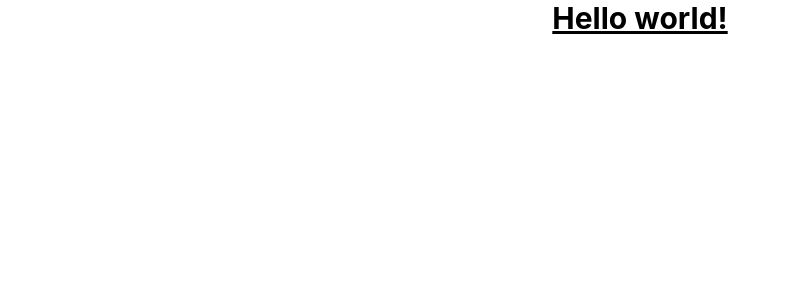
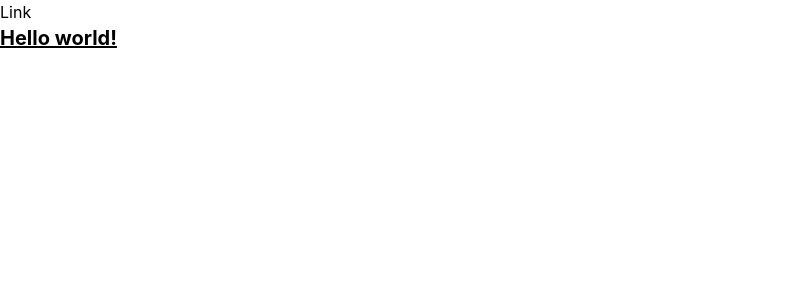
Before and after one commit to DuongDo2410/Case_Study_Module6_Frontend, a React (Create React App) app: page / in a window 1280 px wide. Shown: the top 300 px of the page, without its empty margins (0-790 px from the left). Built offline with nearby package versions, Linux system fonts and the light colour scheme.

Commit message:
update master

```diff
--- a/src/App.js
+++ b/src/App.js
@@ -1,10 +1,11 @@
 import logo from "./logo.svg";
 import "./App.css";
+import Header from "./components/header/header";
 
 function App() {
   return (
-    <div className="App">
-      <h1 className="text-3xl font-bold underline">Hello world!</h1>
+    <div>
+      <Header />
     </div>
   );
 }
--- a/src/components/header/header.jsx
+++ b/src/components/header/header.jsx
@@ -0,0 +1,12 @@
+import React from "react";
+
+const Header = () => {
+  return (
+    <div>
+      Link
+      <h1 className="text-xl font-bold underline">Hello world!</h1>
+    </div>
+  );
+};
+
+export default Header;
```
